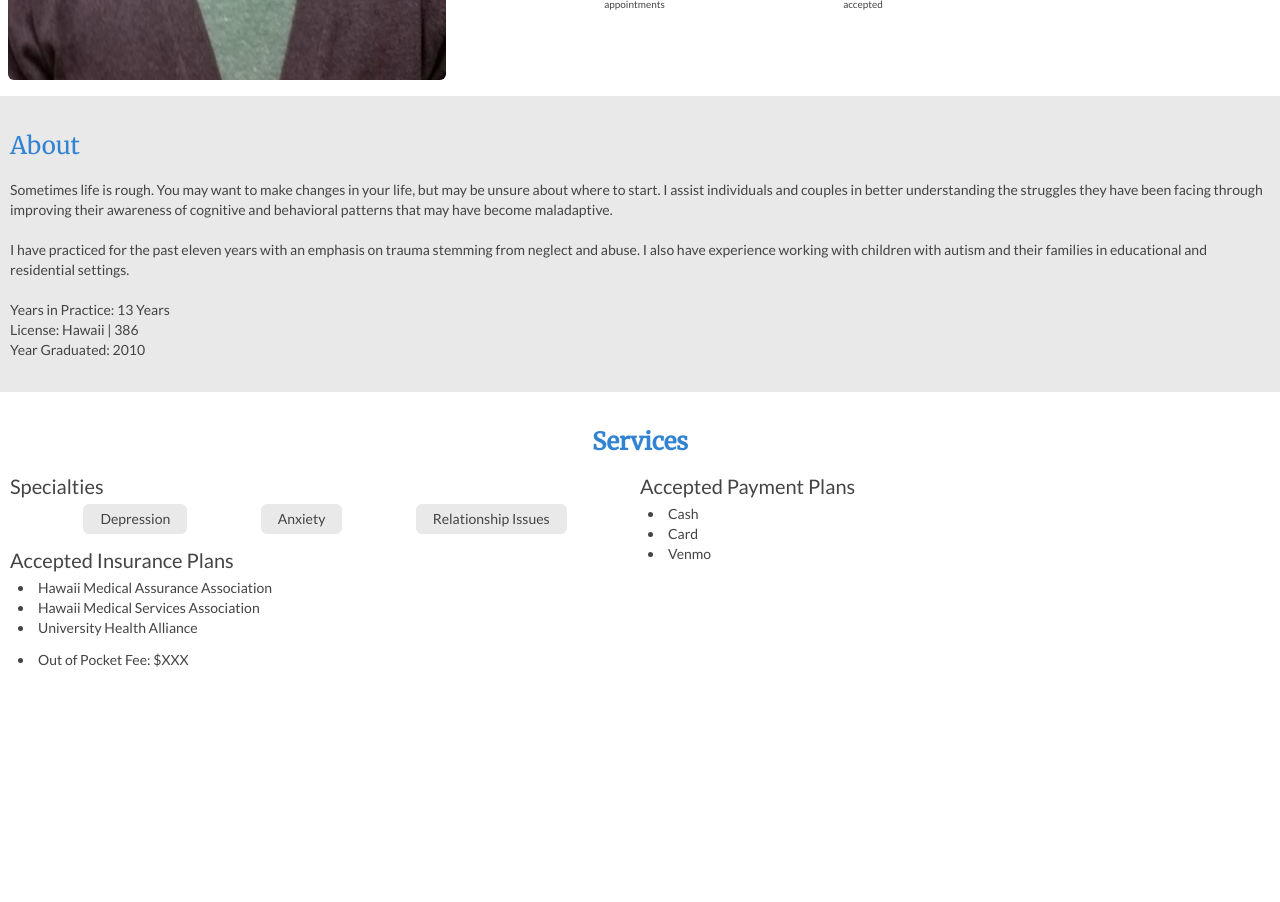
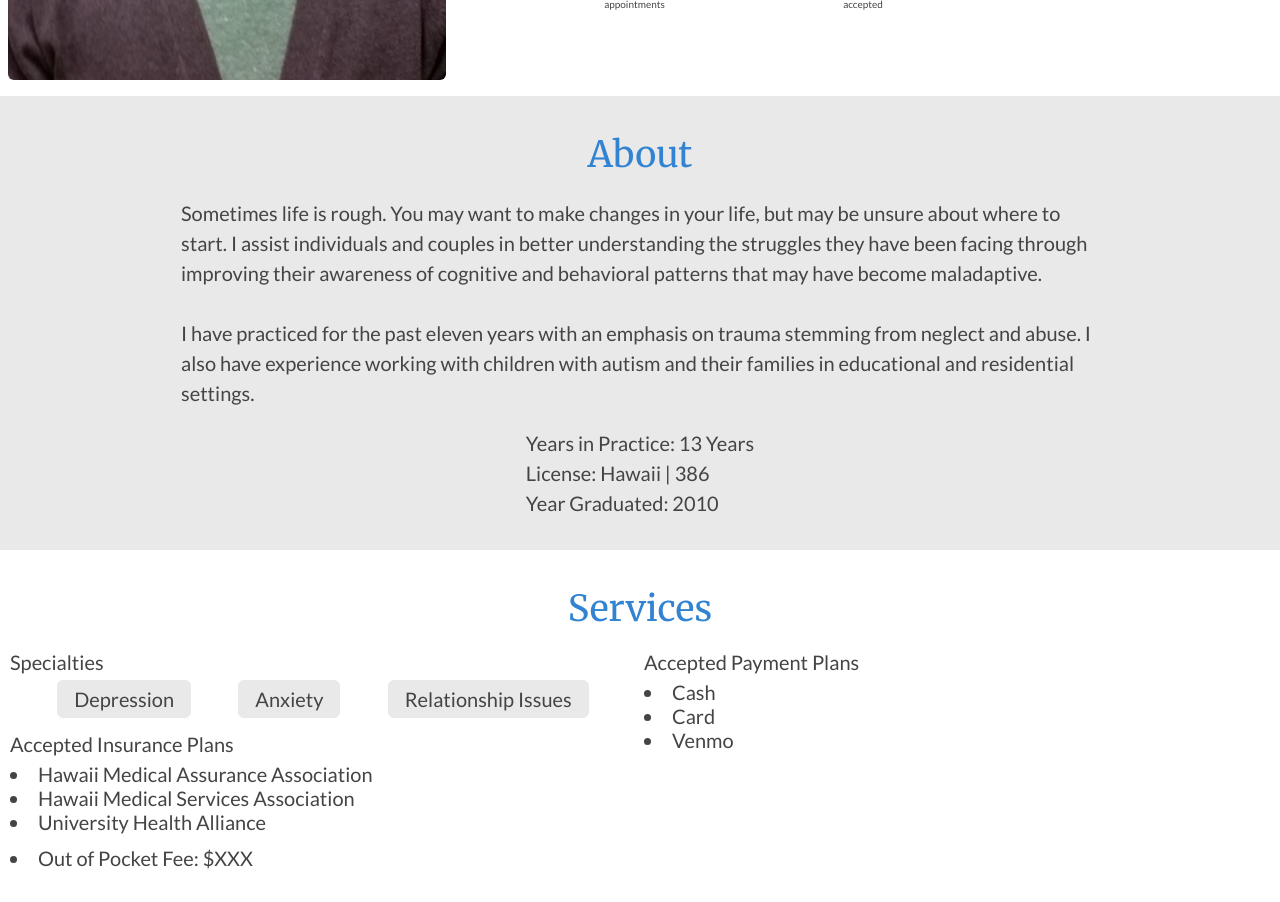
Before and after one commit to naiianable/raul-website, a Next.js app: page / in a window 1280 px wide. Shown: the part 680-1582 px from the top of the page. Before the commit the page ends 1382 px from the top, so only its background shows below. Built offline with nearby package versions, Linux system fonts and the light colour scheme.

Commit message:
laptop layout updated, some code cleanup

```diff
--- a/components/AboutMe/index.tsx
+++ b/components/AboutMe/index.tsx
@@ -3,21 +3,23 @@ import React from 'react';
 const AboutMe = () => {
   return (
     <div className='bg-secondary-gray px-2.5 py-8'>
-      <div className='text-primary-blue text-lg'>About</div>
-      <div className='font-sans text-md leading-5 pt-4'>
-        Sometimes life is rough. You may want to make changes in your life, but
-        may be unsure about where to start. I assist individuals and couples in
-        better understanding the struggles they have been facing through
-        improving their awareness of cognitive and behavioral patterns that may
-        have become maladaptive.
+      <div className='title-div text-primary-blue text-xl mobile:text-lg text-center mobile:text-left'>
+        About
+      </div>
+      <div className='font-sans mobile:text-[16px] tablet:text-[20px] laptop:text-lg mobile:leading-5 pt-4'>
+        <div className='flex px-[171px] mobile:px-0'>
+          Sometimes life is rough. You may want to make changes in your life,
+          but may be unsure about where to start. I assist individuals and
+          couples in better understanding the struggles they have been facing
+          through improving their awareness of cognitive and behavioral patterns
+          that may have become maladaptive.
           <br />
-        <br />
-        I have practiced for the past eleven years with an emphasis on trauma
-        stemming from neglect and abuse. I also have experience working with
-        children with autism and their families in educational and residential
-        settings.
-        <br />
-        <br />
+          <br />I have practiced for the past eleven years with an emphasis on
+          trauma stemming from neglect and abuse. I also have experience working
+          with children with autism and their families in educational and
+          residential settings.
+        </div>
+        <div className='flex justify-center mobile:justify-start mt-5'>
           Years in Practice: 13 Years
           <br />
           License: Hawaii | 386
@@ -25,6 +27,7 @@ const AboutMe = () => {
           Year Graduated: 2010
         </div>
       </div>
+    </div>
   );
 };
 
--- a/components/ServicesProvided/AcceptedInsurance/index.tsx
+++ b/components/ServicesProvided/AcceptedInsurance/index.tsx
@@ -2,11 +2,9 @@ import React from 'react';
 
 const AcceptedInsurance = () => {
   return (
-    <div className='font-sans leading-5 pt-4'>
-      <div className='tablet:text-[20px] laptop:text-[24px]'>
-        Accepted Insurance Plans
-      </div>
-      <div className='list-div list-disc pl-2 text-md mt-2'>
+    <div className='font-sans text-[16px] tablet:text-[20px] laptop:text-[24px] leading-5 pt-4'>
+      <div>Accepted Insurance Plans</div>
+      <div className='list-div list-disc text-[16px] tablet:text-[20px] laptop:text-[24px] leading-6 mobile:leading-5 mt-2'>
         <li>Hawaii Medical Assurance Association</li>
         <li>Hawaii Medical Services Association</li>
         <li>University Health Alliance</li>
--- a/components/ServicesProvided/AcceptedPayment/index.tsx
+++ b/components/ServicesProvided/AcceptedPayment/index.tsx
@@ -2,11 +2,9 @@ import React from 'react';
 
 const AcceptedPayment = () => {
   return (
-    <div className='font-sans leading-5 pt-4'>
-      <div className='tablet:text-[20px] laptop:text-[24px]'>
-        Accepted Payment Plans
-      </div>
-      <div className='list-div list-disc pl-2 text-md mt-2'>
+    <div className='font-sans text-[16px] tablet:text-[20px] laptop:text-[24px] leading-5 leading-5 pt-4'>
+      <div>Accepted Payment Plans</div>
+      <div className='list-div list-disc text-[16px] tablet:text-[20px] laptop:text-[24px] leading-6 mobile:leading-5 mt-2'>
         <li>Cash</li>
         <li>Card</li>
         <li>Venmo</li>
--- a/components/ServicesProvided/Specialties/SpecialtiesList.tsx
+++ b/components/ServicesProvided/Specialties/SpecialtiesList.tsx
@@ -2,14 +2,14 @@ import React from 'react';
 
 const SpecialtiesList = () => {
   return (
-    <div className='specialties-detail-div flex flex-row text-md justify-evenly mt-2'>
-      <div className='flex border border-secondary-gray rounded-md bg-secondary-gray justify-center items-center w-min h-min px-4 py-1'>
+    <div className='specialties-detail-div flex flex-row mobile:text-[16px] justify-evenly mt-2'>
+      <div className='flex border border-secondary-gray rounded-md bg-secondary-gray justify-center items-center w-min h-min px-4 py-2'>
         Depression
       </div>
-      <div className='flex border border-secondary-gray rounded-md bg-secondary-gray justify-center items-center w-min h-min px-4 py-1'>
+      <div className='flex border border-secondary-gray rounded-md bg-secondary-gray justify-center items-center w-min h-min px-4 py-2'>
         Anxiety
       </div>
-      <div className='flex border border-secondary-gray rounded-md bg-secondary-gray text-center justify-center items-center px-4 py-1'>
+      <div className='flex border border-secondary-gray rounded-md bg-secondary-gray text-center justify-center items-center px-4 py-2'>
         Relationship Issues
       </div>
     </div>
--- a/components/ServicesProvided/Specialties/index.tsx
+++ b/components/ServicesProvided/Specialties/index.tsx
@@ -4,8 +4,8 @@ import SpecialtiesList from './SpecialtiesList';
 const Specialties = () => {
   return (
     <>
-      <div className='font-sans leading-5 pt-4'>
-        <div className='tablet:text-[20px] laptop:text-[24px]'>Specialties</div>
+      <div className='font-sans text-[16px] tablet:text-[20px] laptop:text-[24px] leading-5 pt-4'>
+        <div>Specialties</div>
         <SpecialtiesList />
       </div>
     </>
--- a/components/ServicesProvided/index.tsx
+++ b/components/ServicesProvided/index.tsx
@@ -6,15 +6,15 @@ const ServicesProvided = () => {
   return (
     <div className='px-2.5 py-8'>
       {/* semibold font not working */}
-      <div className='title-div text-primary-blue text-lg font-semibold'>
-        <div className='tablet:text-center'>Services</div>
+      <div className='title-div text-primary-blue text-xl mobile:text-lg text-center mobile:text-left'>
+        <div className='text-center mobile:text-left'>Services</div>
       </div>
-      <div className='tablet-view-div tablet:flex'>
-        <div className='tablet:flex flex-col tablet:w-1/2'>
+      <div className='tablet-view-div mobile:flex mobile:flex-col flex flex-row space-x-2 mobile:space-x-0'>
+        <div className='w-1/2 mobile:w-full'>
           <Specialties />
           <AcceptedInsurance />
         </div>
-        <div className='tablet:w-1/2'>
+        <div className='w-1/2 mobile:w-full'>
           <AcceptedPayment />
         </div>
       </div>
```
Lines whose indentation alone changed are shown as unchanged.
